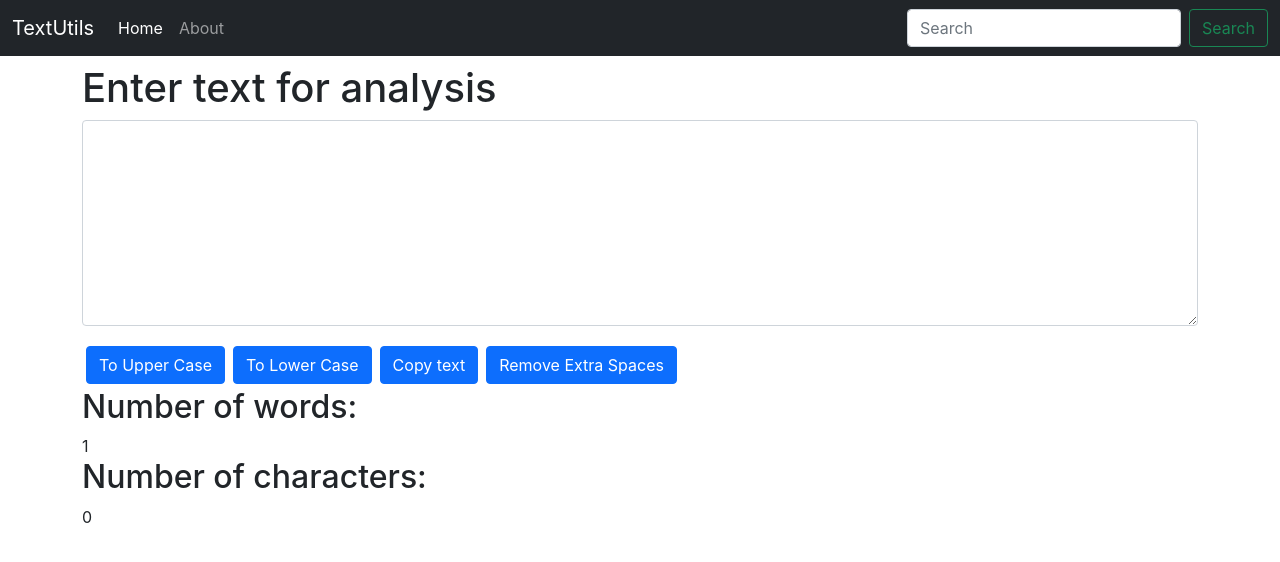
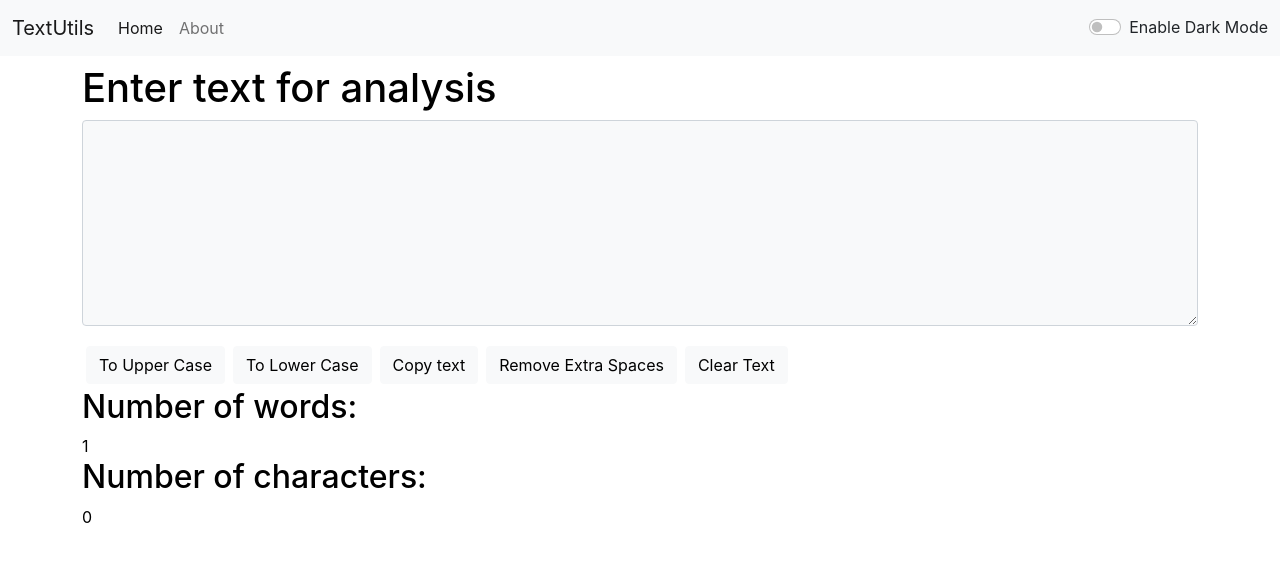
Before and after one commit to TheAlpha27/txtutils-cwh, a React (Create React App) app: page / in a window 1280 px wide. Shown: the top 562 px of the page. Built offline with nearby package versions, Linux system fonts and the light colour scheme.

Commit message:
added dark mode to app.js with integration to other components

```diff
--- a/src/App.js
+++ b/src/App.js
@@ -2,13 +2,26 @@
 // import About from './Components/About';
 import Navbar from './Components/Navbar.js';
 import TextForm from './Components/TextForm';
+import { useState } from 'react'
+
 
 function App() {
+  const [mode, setMode] = useState('light');
+  const toggleMode = () => {
+    if (mode === 'light') {
+      setMode('dark');
+      document.body.style.backgroundColor=`#01203f`;
+    }
+    else {
+      setMode('light');
+      document.body.style.backgroundColor=`#d1d2d3`;
+    }
+  }
   return (
     <>
-    {/* <Navbar title="TextUtils" aboutText="About Us" /> */}
-      <Navbar title="TextUtils" />
-      <TextForm />
+      {/* <Navbar title="TextUtils" aboutText="About Us" /> */}
+      <Navbar title="TextUtils" toggleMode = {toggleMode} mode={mode}/>
+      <TextForm mode={mode}/>
       {/* <About/> */}
     </>
   );
--- a/src/Components/Navbar.js
+++ b/src/Components/Navbar.js
@@ -2,7 +2,7 @@
 import PropTypes from 'prop-types'
 export default function Navbar(props) {
     return (
-        <nav className="navbar navbar-expand-lg navbar-dark bg-dark">
+        <nav className={`navbar navbar-expand-lg navbar-${props.mode} bg-${props.mode}`}>
             <div className="container-fluid">
                 <a className="navbar-brand" href="/">{props.title}</a>
                 <button className="navbar-toggler" type="button" data-bs-toggle="collapse" data-bs-target="/navbarSupportedContent" aria-controls="navbarSupportedContent" aria-expanded="false" aria-label="Toggle navigation">
@@ -17,10 +17,14 @@
                             <a className="nav-link" href="/">{props.aboutText}</a>
                         </li>
                     </ul>
-                    <form className="d-flex">
+                    {/* <form className="d-flex">
                         <input className="form-control me-2" type="search" placeholder="Search" aria-label="Search" />
                         <button className="btn btn-outline-success" type="submit">Search</button>
-                    </form>
+                    </form> */}
+                    <div className="form-check form-switch">
+                        <input className="form-check-input" type="checkbox" onClick={props.toggleMode} id="flexSwitchCheckDefault" />
+                        <label className={`form-check-label text-${props.mode==='light'?'dark':'light'}`} htmlFor="flexSwitchCheckDefault">Enable Dark Mode</label>
+                    </div>
                 </div>
             </div>
         </nav>
--- a/src/Components/TextForm.js
+++ b/src/Components/TextForm.js
@@ -1,6 +1,8 @@
 import React from 'react'
 import { useState } from 'react'
-export default function TextForm() {
+import PropTypes from 'prop-types'
+
+export default function TextForm(props) {
     const [text, setText] = useState("");
     const handleOnChange = (event) => {
         setText(event.target.value);
@@ -22,19 +24,23 @@
         let newText = text.split(/[ ]+/);
         setText(newText.join(" "));
     }
+    const handleClear = () =>{
+        setText(" ");
+    }
     return (
         <>
-            <div className="container">
+            <div className="container" style={{color: props.mode==='light'?'black':'white'}}>
                 <h1 className="my-2">Enter text for analysis</h1>
                 <div className="mb-3 my-2">
-                    <textarea value={text} onChange={handleOnChange} className="form-control" id="area" rows="8"></textarea>
+                    <textarea value={text} style={{backgroundColor:props.mode==='light'?'#f8f9fa':'#495057', color: props.mode==='light'?'black':'white'}} onChange={handleOnChange} className="form-control" id="area" rows="8"></textarea>
                 </div>
-                <button className="btn btn-primary mx-1 my-1" onClick={handleUpClick}>To Upper Case</button>
-                <button className="btn btn-primary mx-1 my-1" onClick={handleLoClick}>To Lower Case</button>
-                <button className="btn btn-primary mx-1 my-1" onClick={handleCopy}>Copy text</button>
-                <button className="btn btn-primary mx-1 my-1" onClick={handleExtraSpaces}>Remove Extra Spaces</button>
+                <button className={`btn btn-${props.mode} mx-1 my-1`} onClick={handleUpClick}>To Upper Case</button>
+                <button className={`btn btn-${props.mode} mx-1 my-1`} onClick={handleLoClick}>To Lower Case</button>
+                <button className={`btn btn-${props.mode} mx-1 my-1`} onClick={handleCopy}>Copy text</button>
+                <button className={`btn btn-${props.mode} mx-1 my-1`} onClick={handleExtraSpaces}>Remove Extra Spaces</button>
+                <button className={`btn btn-${props.mode} mx-1 my-1`} onClick={handleClear}>Clear Text</button>
             </div>
-            <div className="container">
+            <div className="container" style={{color: props.mode==='light'?'black':'white'}}>
                 <h2>Number of words: </h2>
                 {text.split(' ').length}
                 <h2>Number of characters: </h2>
```
